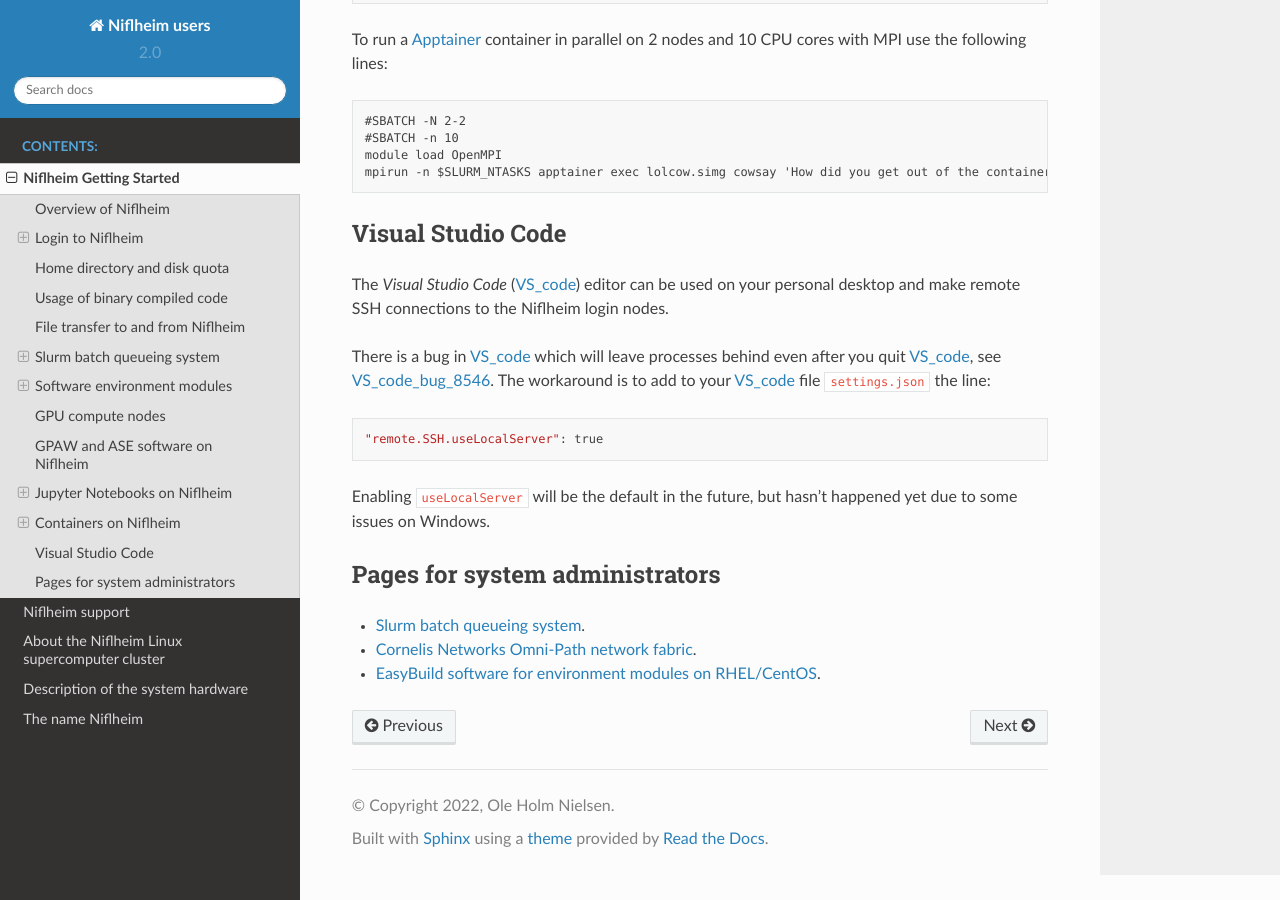
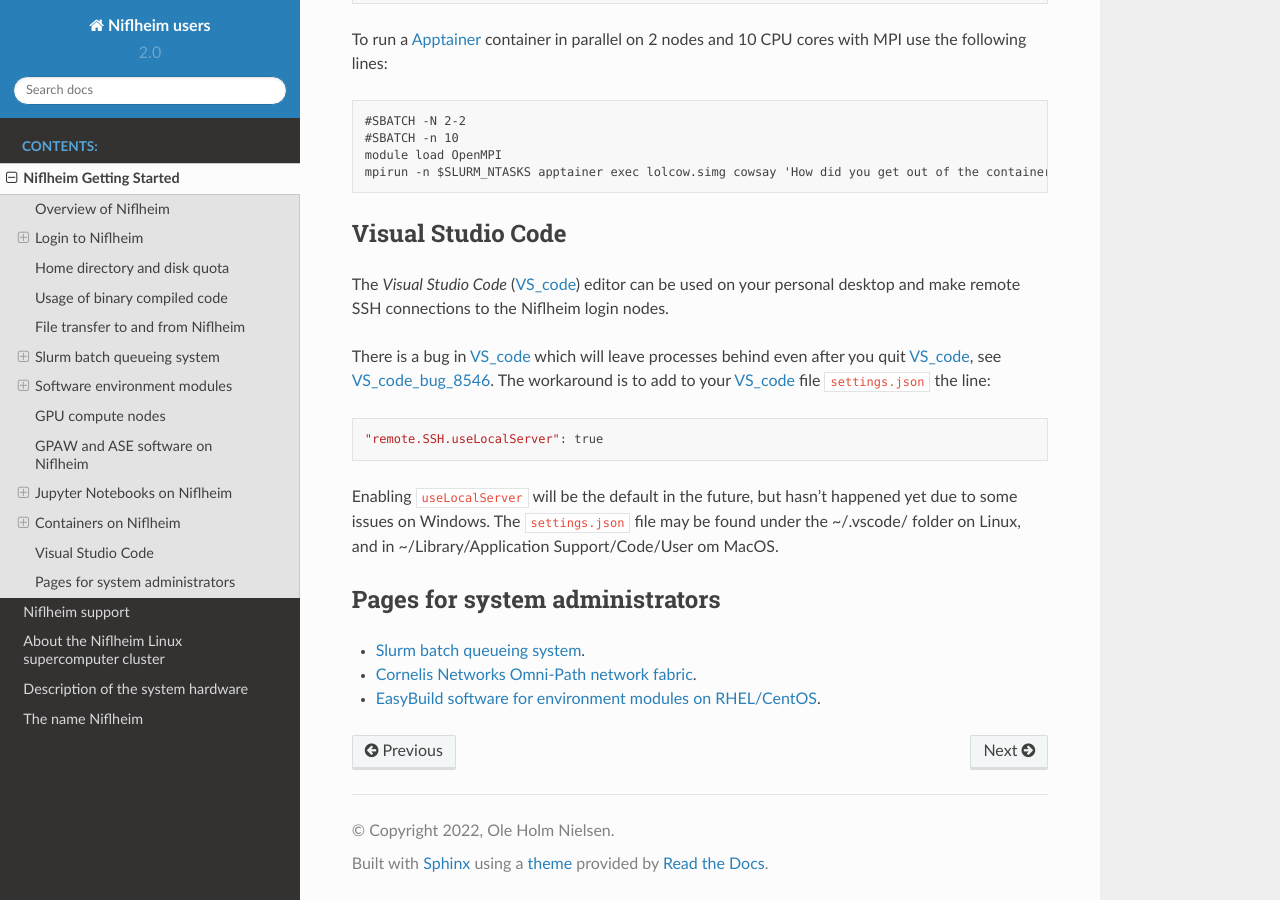
Before and after one commit to OleHolmNielsen/Niflheim_users, a Sphinx documentation site: the page built from docs/Niflheim_Getting_Started.rst, in a window 1280 px wide and 900 px high, scrolled down 21512 px. Built offline with Sphinx 7.4.7 and the Read the Docs theme 2.0.0, drawn with Linux system fonts in a browser that asks for light colours.

Commit message:
settings.json folders

```diff
--- a/docs/Niflheim_Getting_Started.rst
+++ b/docs/Niflheim_Getting_Started.rst
@@ -1042,6 +1042,8 @@ The workaround is to add to your VS_code_ file ``settings.json`` the line::
   "remote.SSH.useLocalServer": true
 
 Enabling ``useLocalServer`` will be the default in the future, but hasn't happened yet due to some issues on Windows.
+The ``settings.json`` file may be found under the ~/.vscode/ folder on Linux,
+and in ~/Library/Application Support/Code/User om MacOS.
 
 .. _VS_code: https://code.visualstudio.com/
 .. _VS_code_bug_8546: https://github.com/microsoft/vscode-remote-release/issues/8546
```
